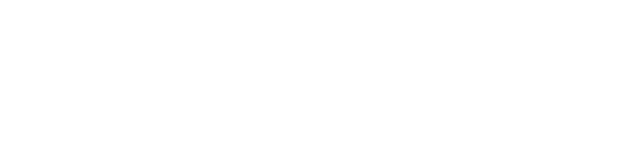
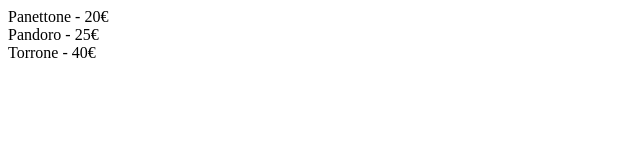
Before and after one commit to smazza98/proxy, a plain HTML site: page index.html in a window 1280 px wide. Shown: the whole page, without its empty margins (0-640 px from the left). Drawn offline with Linux system fonts and the light colour scheme.

Commit message:
render html

```diff
--- a/indeex.html
+++ b/index.html
@@ -7,10 +7,12 @@
     <title></title>
 </head>
 <body>
+    <div id="root">
+
+    </div>
 
 
-
-    <script src="./index.js">
+    <script type="module" src="./index.mjs">
 
     </script>
 </body>
--- /dev/null
+++ b/index.mjs
@@ -0,0 +1,38 @@
+import {State} from "./state.mjs";
+
+const $root = document.querySelector("#root");
+
+const memory = new State({
+    products: [
+        {
+            id: 1,
+            title: "Panettone",
+            price: 20
+        },
+        {
+            id: 2,
+            title: "Pandoro",
+            price: 25
+        },
+        {
+            id: 3,
+            title: "Torrone",
+            price: 40
+        }
+    ]
+}, (newState) => {
+
+});
+
+const renderPage = () => {
+    const html = memory.state.products.map((product) => {
+        return `
+        <div>
+           <span>${product.title} - ${product.price}€</span>
+        </div>
+        `
+    }).join("");
+    $root.innerHTML = html;
+}
+
+renderPage();
--- a/index.js
+++ b/state.mjs
@@ -1,4 +1,4 @@
-class State {
+export class State {
     constructor(initialState, callback) {
         this.initialState = { value: initialState };
         this.callback = typeof callback === 'function' ? callback : () => { };
@@ -19,28 +19,4 @@ class State {
 
         this.state = new Proxy(this.initialState.value, handler)
     }
-
-   /* get state() {
-        return this.initialState.value;
-    }
-
-    set state(value) {
-        this.initialState.value = {
-            ...this.initialState.value,
-            ...value
-        }
-
-        this.callback(this.initialState.value);
-    } */
 }
-
-const memory = new State({
-    counter: 0,
-    user: {id: 1}
-}, (newState) => {
-    console.log(newState);
-} );
-
-// memory.state = {counter: memory.state.counter + 1};
-
- memory.state.counter = memory.state.counter + 1;
```
